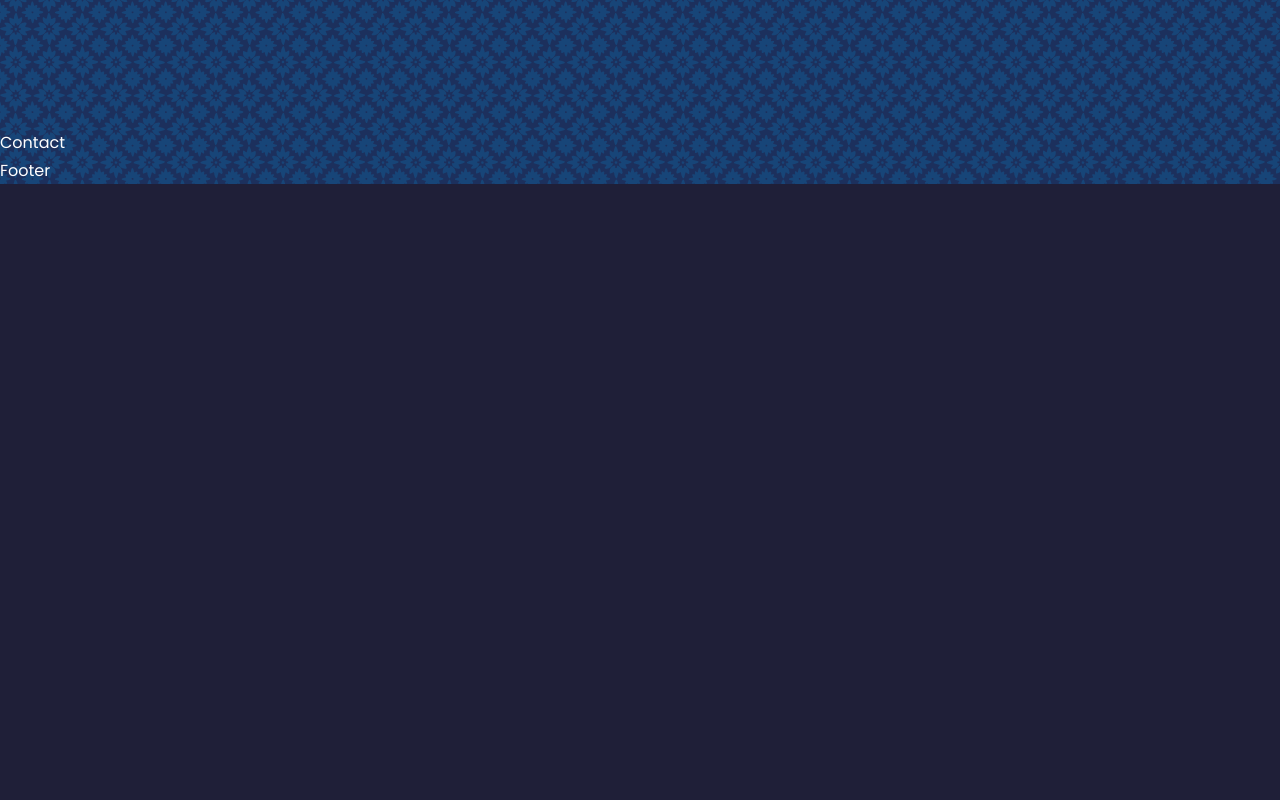
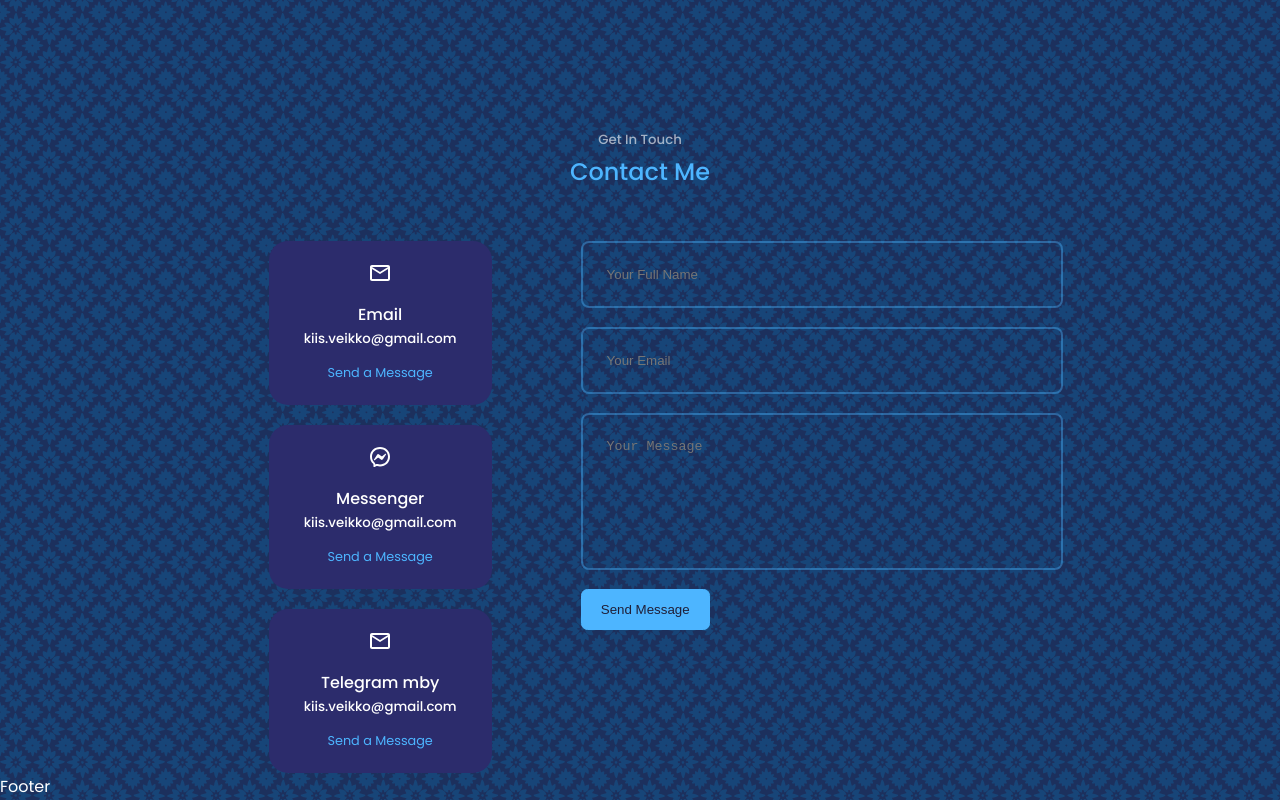
Before and after one commit to VkHyperNova/vk-portfolio, a React (Create React App) app: page / in a window 1280 px wide. Shown: the part 5871-6671 px from the top of the page. Before the commit the page ends 6055 px from the top, so only its background shows below. Built offline with nearby package versions, Linux system fonts and the light colour scheme.

Commit message:
Contact section first version, needs to be updated!

```diff
--- a/package.json
+++ b/package.json
@@ -6,6 +6,7 @@
     "@testing-library/jest-dom": "^5.16.3",
     "@testing-library/react": "^12.1.4",
     "@testing-library/user-event": "^13.5.0",
+    "emailjs-com": "^3.2.0",
     "react": "^17.0.2",
     "react-dom": "^17.0.2",
     "react-icons": "^4.3.1",
--- a/src/components/contact/Contact.jsx
+++ b/src/components/contact/Contact.jsx
@@ -1,9 +1,71 @@
 import React from 'react'
 import './contact.css'
+import { MdOutlineEmail } from 'react-icons/md'
+import { RiMessengerLine } from 'react-icons/ri'
+
+/* email js */
+import { useRef } from 'react';
+import emailjs from 'emailjs-com'
 
 const Contact = () => {
+
+  /* EMAILJS FUNCTION */
+  const form = useRef();
+
+  const sendEmail = (e) => {
+    e.preventDefault();
+
+    emailjs.sendForm('service_e6c211p', 'template_cnr57gj', form.current, 'iKSWrwILeomgi7IYC')
+      .then((result) => {
+          console.log(result.text);
+      }, (error) => {
+          console.log(error.text);
+      });
+
+      e.target.reset();
+  };
+
   return (
-    <section id='contact'>Contact</section>
+    <section id='contact'>
+      <h5>Get In Touch</h5>
+      <h2>Contact Me</h2>
+
+      {/* Email */}
+      <div className="container contact__container">
+        <div className="contact__options">
+          <article className="contact__option">
+            <MdOutlineEmail className='contact__option-icon'/>
+            <h4>Email</h4>
+            <h5>kiis.veikko@gmail.com</h5>
+            <a href="mailto:kiis.veikko@gmail.com" target="_blank">Send a Message</a>
+          </article>
+
+          {/* Messenger */}
+          <article className="contact__option">
+            <RiMessengerLine className='contact__option-icon'/>
+            <h4>Messenger</h4>
+            <h5>kiis.veikko@gmail.com</h5>
+            <a href="https://m.me/VeikkoKiis" target="_blank">Send a Message</a>
+          </article>
+
+          {/* Telegram */}
+          <article className="contact__option">
+            <MdOutlineEmail className='contact__option-icon'/>
+            <h4>Telegram mby</h4>
+            <h5>kiis.veikko@gmail.com</h5>
+            <a href="mailto:kiis.veikko@gmail.com" target="_blank">Send a Message</a>
+          </article>
+        </div>
+
+        {/* Form */}
+        <form ref={form} onSubmit={sendEmail}>
+          <input type="text" name='name' placeholder='Your Full Name' required />
+          <input type="email" name='emaiol' placeholder='Your Email' required />
+          <textarea name="message" rows="7" placeholder='Your Message'></textarea>
+          <button type="submit" className='btn btn-primary'>Send Message</button>
+        </form>
+      </div>
+    </section>
   )
 }
 
--- a/src/components/contact/contact.css
+++ b/src/components/contact/contact.css
@@ -0,0 +1,79 @@
+.container.contact__container {
+    width: 58%;
+    display: grid;
+    grid-template-columns: 30% 58%;
+    gap: 12%;
+}
+
+.contact__options {
+    display: flex;
+    flex-direction: column;
+    gap: 1.2rem;
+}
+
+.contact__option {
+    background: var(--color-bg-variant);
+    padding: 1.2rem;
+    border-radius: 1.2rem;
+    text-align: center;
+    border: 1px solid transparent;
+    transition: var(--transition);
+}
+
+.contact__option:hover {
+    background: transparent;
+    border-color: var(--color-primary-variant);
+}
+
+.contact__option-icon {
+    font-size: 1.5rem;
+    margin-bottom: 0.5rem;
+}
+
+.contact__option a {
+    margin-top: 0.7rem;
+    display: inline-block;
+    font-size: 0.8rem;
+}
+
+/* Form */
+form {
+    display: flex;
+    flex-direction: column;
+    gap: 1.2rem;
+}
+
+input, textarea {
+    width: 100%;
+    padding: 1.5rem;
+    border-radius: 0.5rem;
+    background: transparent;
+    border: 2px solid var(--color-primary-variant);
+    resize: none;
+    color: var(--color-white);
+}
+
+/* MEDIA QUERIES (MEDIUM DEVICES) IPADS */
+@media screen and (max-width: 1024px) {
+   .container.contact__container {
+       grid-template-columns: 1fr;
+       gap: 2rem;
+   }
+
+   input, textarea {
+    width: 90%;
+}
+
+ }
+
+ /* MEDIA QUERIES (SMALL DEVICES) MOBILE PHONES */
+ @media screen and (max-width: 600px) {
+    .container.contact__container {
+        width: var(--container-width-sm);
+    }
+
+    input, textarea {
+        width: 85%;
+    }
+
+ }
```
Also changed, not shown: 1 other file (tests, documents, lock files or other folders).
